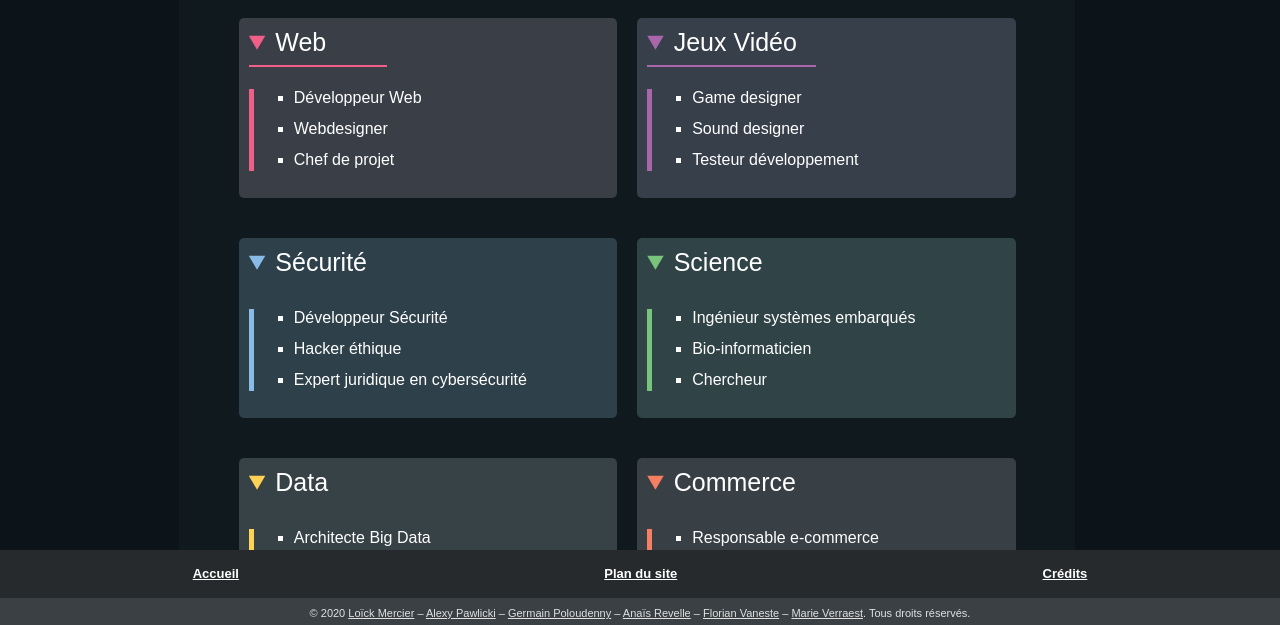
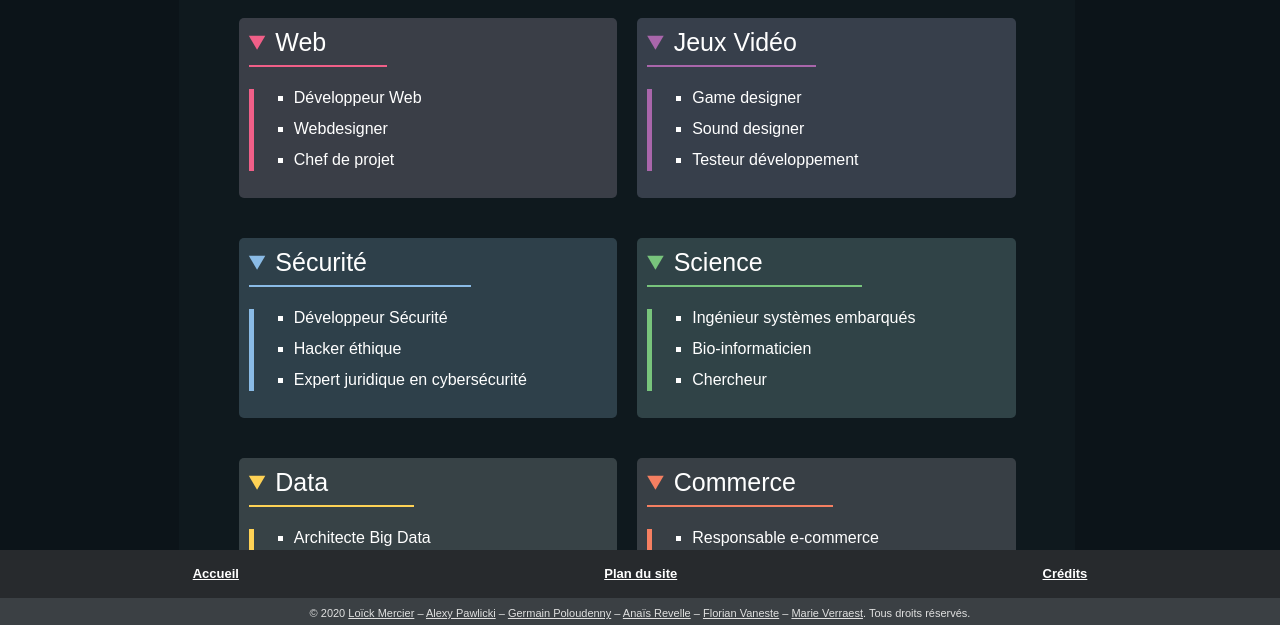
Before and after one commit to FloVnst/Les-metiers-de-l-informatique--Website, a plain HTML site: page sitemap.html in a window 1280 px wide. Shown: the part 175-800 px from the top of the page. Drawn offline with Linux system fonts and the light colour scheme.

Commit message:
Validation W3C

```diff
--- a/style/sitemap.css
+++ b/style/sitemap.css
@@ -85,7 +85,7 @@ li {
 #CategorySecurity > summary::marker, #CategorySecurity > summary::-webkit-details-marker {
     color : #8ABBE6;
 }
-#Category hr {
+#CategorySecurity hr {
     background-color: #8ABBE6;
 }
 
@@ -100,7 +100,7 @@ li {
 #CategoryScience > summary::marker, #CategoryScience> summary::-webkit-details-marker {
     color : #78c47c;
 }
-#Category hr {
+#CategoryScience hr {
     background-color: #78c47c;
 }
 
@@ -115,7 +115,7 @@ li {
 #CategoryData > summary::marker, #CategoryData > summary::-webkit-details-marker {
     color : #FED255;
 }
-#Category hr {
+#CategoryData hr {
     background-color: #FED255;
 }
 
@@ -131,7 +131,7 @@ li {
 #CategoryTrading > summary::marker, #CategoryTrading > summary::-webkit-details-marker {
     color : #F57F61;
 }
-#Category hr {
+#CategoryTrading hr {
     background-color: #F57F61;
 }
 
```
